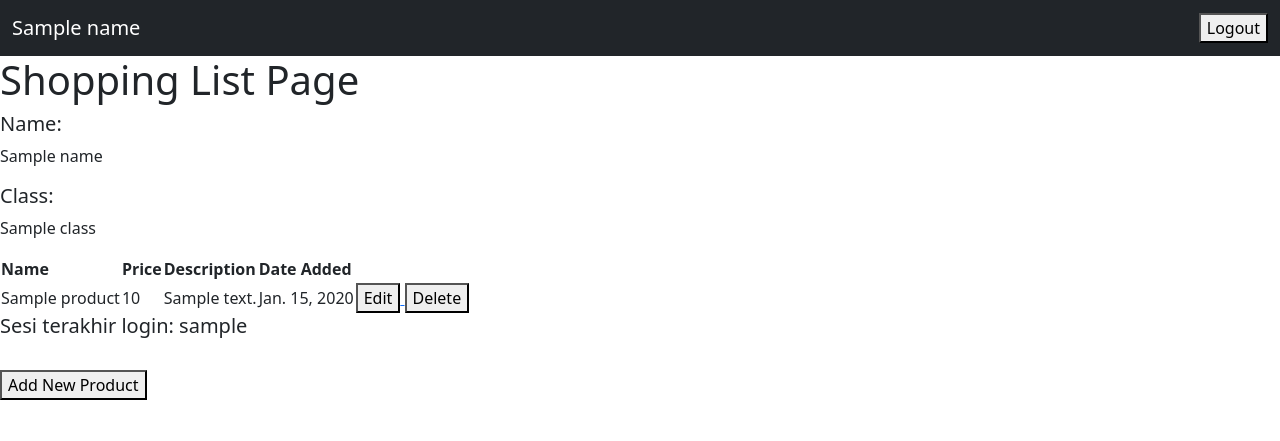
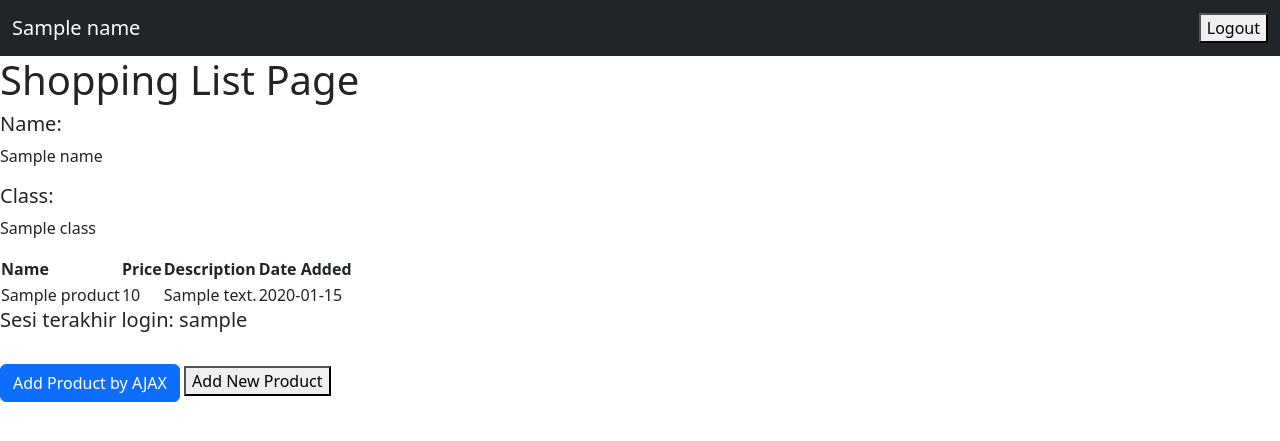
Before and after one commit to fritszoe/shopping-list, a Django app: template main/templates/main.html in a window 1280 px wide. Shown: the top 441 px of the page. Run offline with Django 4.2, Linux system fonts and the light colour scheme; tables that the repository leaves empty hold one stand-in row (values such as "Sample post"); the template is opened without the code that fills it: values that come from a table or form of the project are taken from there, most other values are stand-ins (such as "Sample title", 1, 10 or a date in 2020).

Commit message:
done tutorial-5

```diff
--- a/main/templates/main.html
+++ b/main/templates/main.html
@@ -18,46 +18,91 @@
 
     <h5>Class:</h5>
     <p>{{class}}</p>
-    <table>
-        <tr>
-            <th>Name</th>
-            <th>Price</th>
-            <th>Description</th>
-            <th>Date Added</th>
-        </tr>
+    <table id="product_table"></table>
 
-        {% comment %} Berikut cara memperlihatkan data produk di bawah baris ini {% endcomment %}
-
-        {% for product in products %}
-            <tr>
-                <td>{{product.name}}</td>
-                <td>{{product.price}}</td>
-                <td>{{product.description}}</td>
-                <td>{{product.date_added}}</td>
-                <td>
-                    <a href="{% url 'main:edit_product' product.pk %}">
-                        <button>
-                            Edit
-                        </button>
-                    </a>
-                    <a href="{% url 'main:delete_product' product.pk %}">
-                        <button>
-                            Delete
-                        </button>
-                    </a>
-                </td>
-            </tr>
-        {% endfor %}
-    </table>
+    <div class="modal fade" id="exampleModal" tabindex="-1" aria-labelledby="exampleModalLabel" aria-hidden="true">
+        <div class="modal-dialog">
+            <div class="modal-content">
+                <div class="modal-header">
+                    <h1 class="modal-title fs-5" id="exampleModalLabel">Add New Product</h1>
+                    <button type="button" class="btn-close" data-bs-dismiss="modal" aria-label="Close"></button>
+                </div>
+                <div class="modal-body">
+                    <form id="form" onsubmit="return false;">
+                        {% csrf_token %}
+                        <div class="mb-3">
+                            <label for="name" class="col-form-label">Name:</label>
+                            <input type="text" class="form-control" id="name" name="name"></input>
+                        </div>
+                        <div class="mb-3">
+                            <label for="price" class="col-form-label">Price:</label>
+                            <input type="number" class="form-control" id="price" name="price"></input>
+                        </div>
+                        <div class="mb-3">
+                            <label for="description" class="col-form-label">Description:</label>
+                            <textarea class="form-control" id="description" name="description"></textarea>
+                        </div>
+                    </form>
+                </div>
+                <div class="modal-footer">
+                    <button type="button" class="btn btn-secondary" data-bs-dismiss="modal">Close</button>
+                    <button type="button" class="btn btn-primary" id="button_add" data-bs-dismiss="modal">Add Product</button>
+                </div>
+            </div>
+        </div>
+    </div>
 
     <h5>Sesi terakhir login: {{ last_login }}</h5>
 
     <br />
 
+
+    <button type="button" class="btn btn-primary" data-bs-toggle="modal" data-bs-target="#exampleModal">Add Product by AJAX </button>
+
     <a href="{% url 'main:create_product' %}">
-        <button>
+        <button type = "button" class="btn-primary">
             Add New Product
         </button>
     </a>
+    <script>
+    async function getProducts() {
+        return fetch("{% url 'main:get_product_json' %}").then((res) => res.json())
+    }
 
+    function addProduct() {
+        fetch("{% url 'main:add_product_ajax' %}", {
+            method: "POST",
+            body: new FormData(document.querySelector('#form'))
+        }).then(refreshProducts)
+
+        document.getElementById("form").reset()
+        return false
+    }
+
+
+    document.getElementById("button_add").onclick = addProduct
+
+    async function refreshProducts() {
+        document.getElementById("product_table").innerHTML = ""
+        const products = await getProducts()
+        let htmlString = `<tr>
+            <th>Name</th>
+            <th>Price</th>
+            <th>Description</th>
+            <th>Date Added</th>
+        </tr>`
+        products.forEach((item) => {
+            htmlString += `\n<tr>
+            <td>${item.fields.name}</td>
+            <td>${item.fields.price}</td>
+            <td>${item.fields.description}</td>
+            <td>${item.fields.date_added}</td>
+        </tr>`
+        })
+
+        document.getElementById("product_table").innerHTML = htmlString
+    }
+
+    refreshProducts()
+    </script>
 {% endblock content %}
--- a/main/urls.py
+++ b/main/urls.py
@@ -1,6 +1,5 @@
 from django.urls import path
-from main.views import show_main, create_product, show_xml, show_json, show_xml_by_id, show_json_by_id, register, login_user, logout_user, edit_product, delete_product
-
+from main.views import *
 app_name = 'main'
 
 urlpatterns = [
@@ -15,4 +14,6 @@ urlpatterns = [
     path('logout/', logout_user, name='logout'),
     path('edit-product/<int:id>', edit_product, name='edit_product'),
     path('delete/<int:id>', delete_product, name='delete_product'),
+    path('get-product/', get_product_json, name='get_product_json'),
+    path('create-product-ajax/', add_product_ajax, name='add_product_ajax'),
 ]
--- a/main/views.py
+++ b/main/views.py
@@ -3,13 +3,14 @@ from main.forms import ProductForm
 from django.urls import reverse
 from django.shortcuts import render
 from main.models import Product
-from django.http import HttpResponse
+from django.http import HttpResponse, HttpResponseNotFound
 from django.core import serializers
 from django.shortcuts import redirect
 from django.contrib.auth.forms import UserCreationForm
 from django.contrib import messages
 from django.contrib.auth import authenticate, login, logout
 from django.contrib.auth.decorators import login_required
+from django.views.decorators.csrf import csrf_exempt
 import datetime
 # Create your views here.
 @login_required(login_url='/login')
@@ -88,6 +89,10 @@ def register(request):
     context = {'form':form}
     return render(request, 'register.html', context)
 
+def get_product_json(request):
+    product_item = Product.objects.all()
+    return HttpResponse(serializers.serialize('json', product_item))
+
 def login_user(request):
     if request.method == 'POST':
         username = request.POST.get('username')
@@ -108,3 +113,19 @@ def logout_user(request):
     response = HttpResponseRedirect(reverse('main:login'))
     response.delete_cookie('last_login')
     return response
+
+...
+@csrf_exempt
+def add_product_ajax(request):
+    if request.method == 'POST':
+        name = request.POST.get("name")
+        price = request.POST.get("price")
+        description = request.POST.get("description")
+        user = request.user
+
+        new_product = Product(name=name, price=price, description=description, user=user)
+        new_product.save()
+
+        return HttpResponse(b"CREATED", status=201)
+
+    return HttpResponseNotFound()
```
